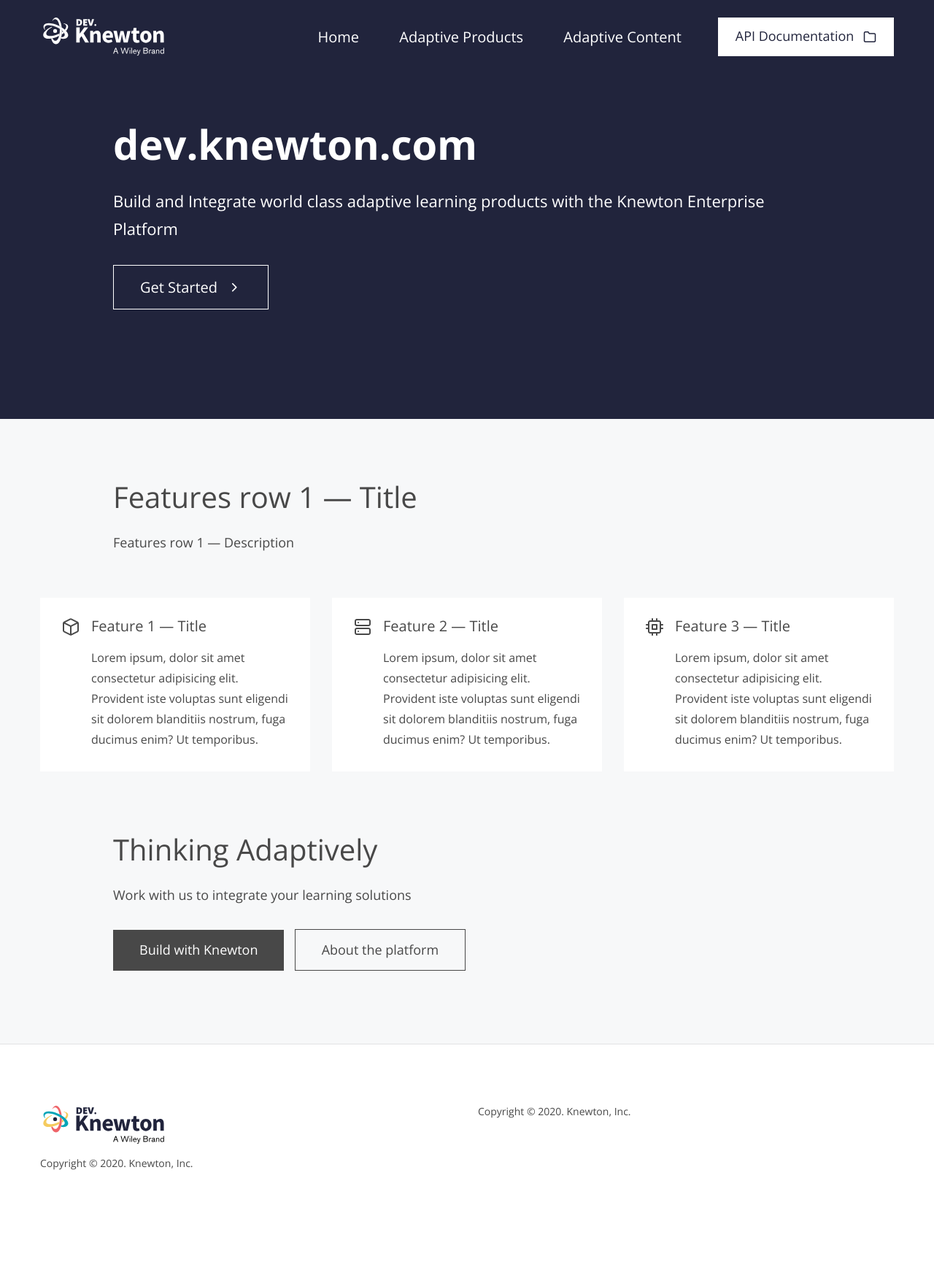
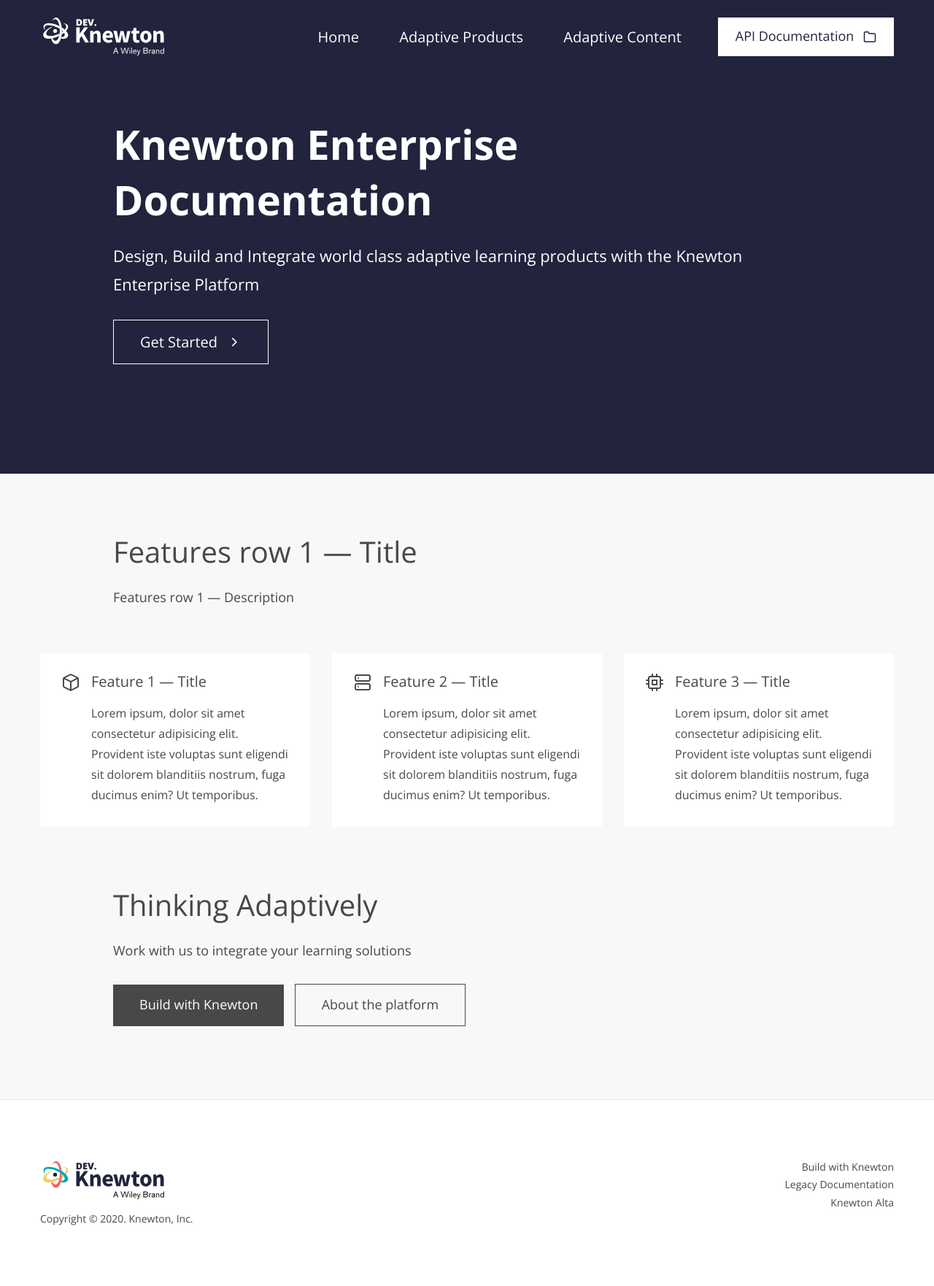
Before and after one commit to aheitzmann/some-docsite, a Jekyll site: the page built from index.md, in a window 1280 px wide. Shown: the whole page at 73% size. Built offline with Jekyll 4.4.1, drawn with Linux system fonts in a browser that asks for light colours; some web fonts are replaced; before the commit the page ends 1687 px from its top, so only the background shows below that.

Commit message:
editing readme,fixing footer links

```diff
--- a/index.md
+++ b/index.md
@@ -7,8 +7,8 @@
 
 # Hero section
 hero:
-    title: dev.knewton.com
-    text: Build and Integrate world class adaptive learning products with the Knewton Enterprise Platform
+    title: Knewton Enterprise Documentation
+    text: Design, Build and Integrate world class adaptive learning products with the Knewton Enterprise Platform
     background_image: # url
     buttons:
       - label: Get Started
--- a/knewton-theme/_includes/footer.html
+++ b/knewton-theme/_includes/footer.html
@@ -16,8 +16,11 @@
 					</div><!-- /.o-col -->
 
 					<div class="o-col-6 u-mt-6 u-mt-8@md u-mb-4 u-mb-6@md">
-
-						<p>Copyright &copy; 2020. Knewton, Inc.</p>
+						<ul>
+							<li><a href="#">Build with Knewton</a></li>
+							<li><a href="#">Legacy Documentation</a></li>
+							<li><a href="#">Knewton Alta</a></li>
+						</ul>
 					</div><!-- /.o-col -->
 
 				</div><!-- /.o-row -->
--- a/knewton-theme/_sass/components/_footer.scss
+++ b/knewton-theme/_sass/components/_footer.scss
@@ -5,6 +5,18 @@
 .c-footer {
 	color: $color-tundora;
 	font-size: .875rem;
+
+	ul {
+		list-style: none;
+		text-align: right;
+	a {
+		border-bottom: none;
+
+		&:hover {
+			text-decoration: underline;
+		}
+		}
+	}
 }
 
 .c-footer--bordered {
```
Also changed, not shown: README.md, resources/readme/project-screenshot.PNG (added).
